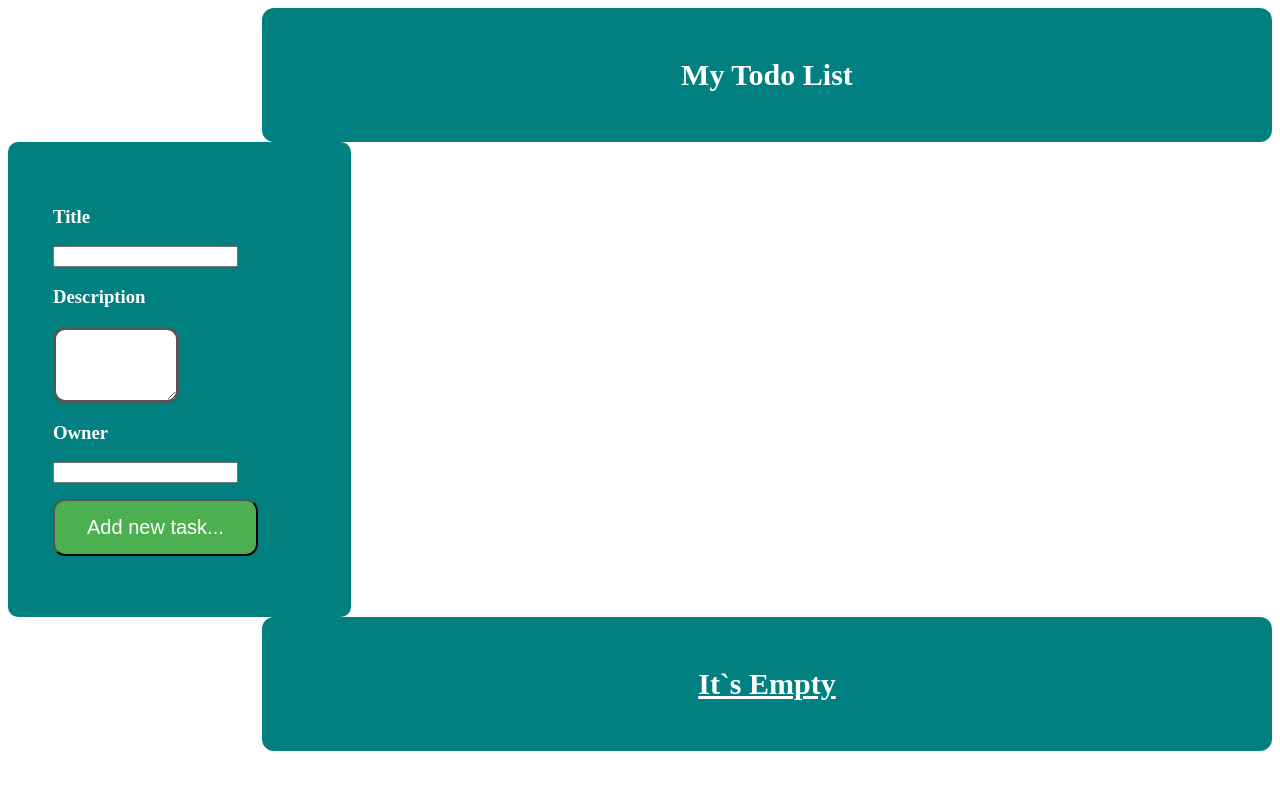
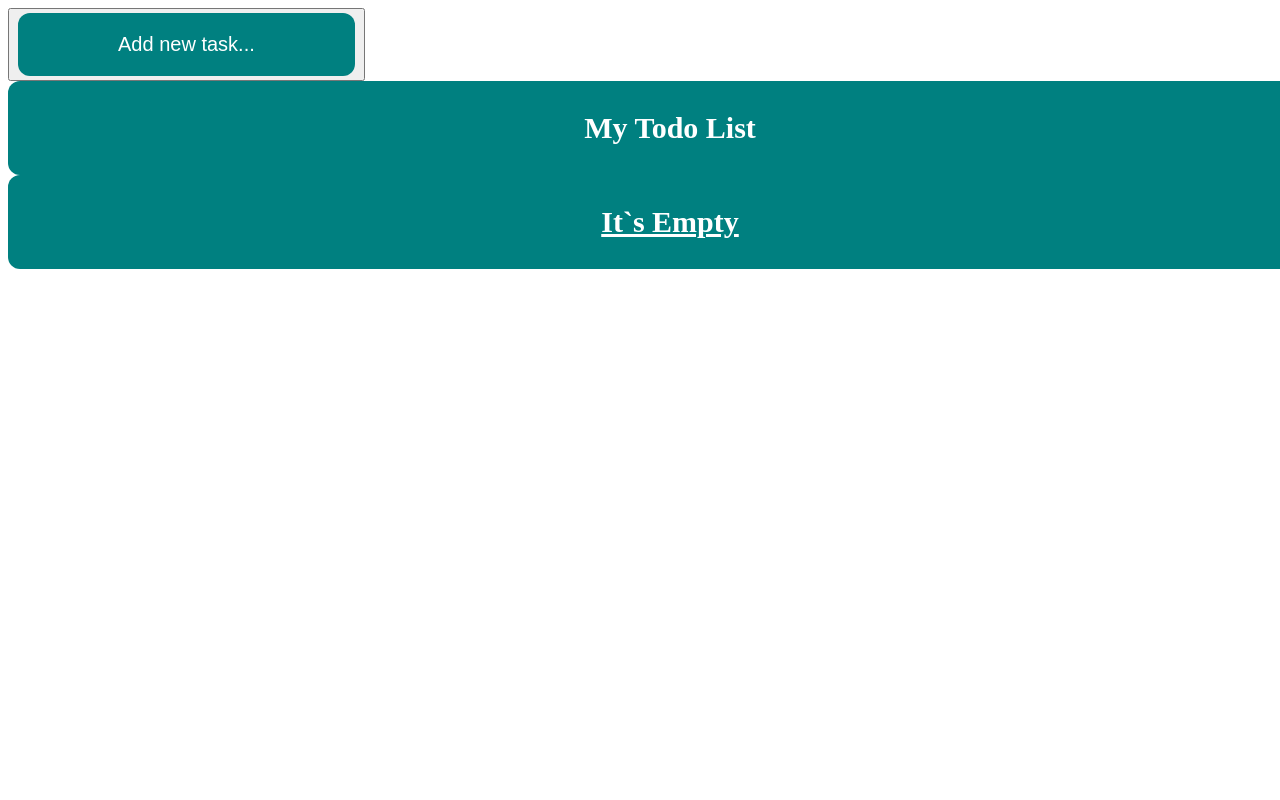
Before and after one commit to borislavstoychev/SoftUni_web, a Django app: page / in a window 1280 px wide; the page is wider, and only the part inside the window is pictured. Run offline with Django 3.2, Linux system fonts and the light colour scheme; data that the repository does not hold is empty.

Commit message:
todo app

```diff
--- a/todo_project/static/css/main.css
+++ b/todo_project/static/css/main.css
@@ -39,25 +39,25 @@ h1 {
     }
 
     div.container {
-        width: 72%;
+        width: 100%;
         background: teal;
-        display: flex;
+        display: inline-block;
         flex-direction: column;
         margin: 0 auto;
-        padding: 50px;
+        padding: 30px;
         border-radius: 10px;
-        float: right;
+        /*float: right;*/
     }
     .header {
-  width: 72%;
-  padding: 50px;
+  width: 100%;
+  padding: 30px;
   margin: 0 auto;
   text-align: center;
   background: teal;
   color: white;
   font-size: 30px;
   border-radius: 12px;
-  float: right;
+  /*float: right;*/
 }
     .label {
 color: white;
@@ -65,7 +65,7 @@ font-weight: bold;
 margin: 0 auto;
 padding: 45px;
 display: inline-block;
-width: 20%;
+width: 100%;
 float: left;
 background-color: teal;
 border-radius: 10px;
@@ -128,3 +128,17 @@ border-radius: 10px;
   display: inline-block;
   font-size: 20px;
 }
+     .button3 {
+  background-color: teal;
+  border-radius: 12px;
+  color: white;
+  padding: 20px 100px;
+  text-align: center;
+  text-decoration: none;
+  display: inline-block;
+  font-size: 20px;
+  margin: 2px;
+}
+    .collapsed.collapsable {
+        display: none;
+    }
--- /dev/null
+++ b/todo_project/static/js/script.js
@@ -0,0 +1,44 @@
+function expandCollapse() {
+    if (this.parentElement.className.indexOf('collapsed') < 0){
+        this.parentElement.className += 'collapsed';
+    } else {
+        this.parentElement.className = this.parentElement.className.replace('collapsed', "");
+    }
+}
+
+function initExpand() {
+    const items = [...document.getElementsByClassName('collapse-toggle')];
+    items.forEach(item => {
+        item.addEventListener('click', expandCollapse);
+    });
+}
+
+initExpand();
+
+
+// function expandCollapse() {
+//     let collapseContainer = this.parentElement;
+//     while (this) {
+//         if (collapseContainer.className.indexOf('collapse-container') >= 0) {
+//             break;
+//         }
+//
+//         collapseContainer = collapseContainer.parentElement;
+//     }
+//
+//     if (collapseContainer.className.indexOf('collapsed') < 0) {
+//         this.parentElement.className += ' collapsed';
+//     } else {
+//         collapseContainer.className =
+//             this.parentElement.className.replace('collapsed', '');
+//     }
+// }
+//
+// function initExpand() {
+//     const items = [...document.getElementsByClassName('collapse-toggle')];
+//     items.forEach(item => {
+//         item.addEventListener('click', expandCollapse);
+//     });
+// }
+//
+// initExpand();
--- a/todo_project/templates/index.html
+++ b/todo_project/templates/index.html
@@ -6,32 +6,22 @@
     <meta charset="UTF-8">
     <meta name="viewport" content="width=device-width, initial-scale=1.0">
     <title>Todo App</title>
+    <button ><a class="button3" href="/add-tasks/">Add new task...</a></button>
 </head>
 <body>
     <h1 class="header">My Todo List</h1>
-    <form method="post" action="/todos-add/">
-        {% csrf_token %}
-        <label class="label">
-            <label><h3> Title </h3>
-            <p><input type="text" name="text" required/></p>
-        </label>
-        <label><h3>Description</h3>
-            <p><textarea class="textarea" name="description" required></textarea></p>
-        </label>
-        <label><h3>Owner</h3>
-            <P><input type="text" name="owner" required/></p>
-        </label>
-        <p><button class="button">Add new task...</button></p>
-        </label>
-    </form>
     {% if todos %}
         <div class="container">
         {% for todo in todos %}
         <div class="todo">
-        <p>Title: {{ todo.title }}</p>
-        <p>{{ todo.owner }}</p>
-        <p>Start date: {{ todo.stat_date }}</p>
-        <div class="description">Description: {{ todo.description }}</div>
+        <h2 class="todo-title collapse-toggle">Title: {{ todo.title }}</h2>
+        <h3 class="collapsable">{{ todo.owner }}</h3>
+        <h3 class="collapsable">Start date: {{ todo.stat_date }}</h3>
+        <h4>
+            <p class="todo-description collapsable">
+                Description: {{ todo.description }}
+            </p>
+        </h4>
         <form method="post" action="/todo-change-state/{{ todo.id }}">
         {% csrf_token %}
         {% if todo.is_done %}
@@ -57,5 +47,6 @@
     {% else %}
         <h2 class="header">It`s Empty</h2>
     {% endif %}
+    <script src="{% static 'js/script.js' %}"></script>
 </body>
 </html>
--- a/todo_project/todo_app/urls.py
+++ b/todo_project/todo_app/urls.py
@@ -1,11 +1,13 @@
 from django.urls import path
 
 from todo_app import views
-from todo_app.views import create_todo, dell_todo, change_todo_state
+from todo_app.views import create_todo, dell_todo, change_todo_state, tasks
 
 urlpatterns = [
     path('', views.index),
     path('todos-add/', create_todo),
     path('todos-dell/<int:pk>', dell_todo),
-    path('todo-change-state/<int:pk>', change_todo_state)
+    path('todo-change-state/<int:pk>', change_todo_state),
+    path('add-tasks/', tasks),
+
 ]
--- a/todo_project/todo_app/views.py
+++ b/todo_project/todo_app/views.py
@@ -8,6 +8,10 @@ def index(request):
     todos = Todo.objects.all()
     context = {'todos': todos}
     return render(request, 'index.html', context=context)
+
+
+def tasks(req):
+    return render(req, 'task.html')
 
 
 def create_todo(request):
```
Also changed, not shown: todo_project/templates/task.html (added, +27 -0 lines).
